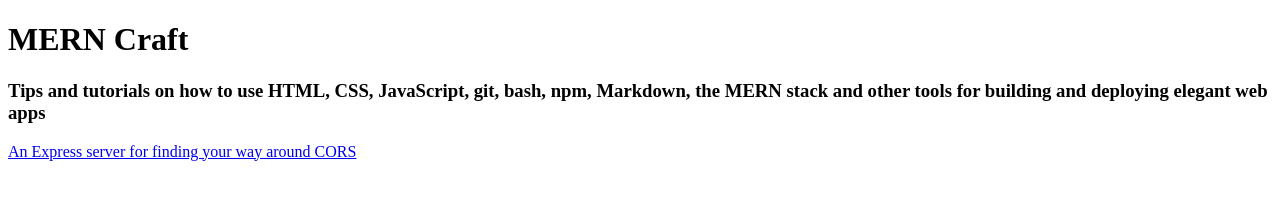
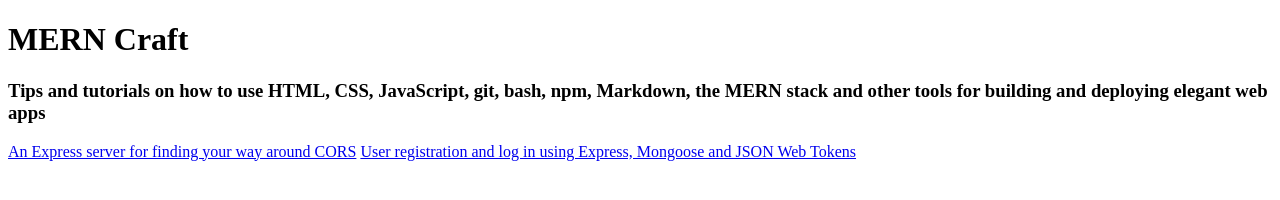
Before and after one commit to MERNCraft/merncraft.github.io, a plain HTML site: page index.html in a window 1280 px wide. Drawn offline with Linux system fonts and the light colour scheme.

Commit message:
Add link to register-login

```diff
--- a/index.html
+++ b/index.html
@@ -9,5 +9,6 @@
   <h1>MERN Craft</h1>
   <h3>Tips and tutorials on how to use HTML, CSS, JavaScript, git, bash, npm, Markdown, the MERN stack and other tools for building and deploying elegant web apps</h3>
   <a href="https://github.com/MERNCraft/CORS-backend">An Express server for finding your way around CORS</a>
+  <a href="https://github.com/MERNCraft/register-login">User registration and log in using Express, Mongoose and JSON Web Tokens</a>
 </body>
 </html>
```
